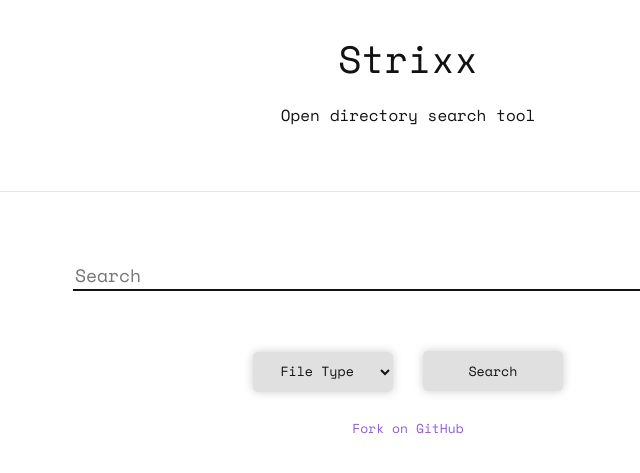
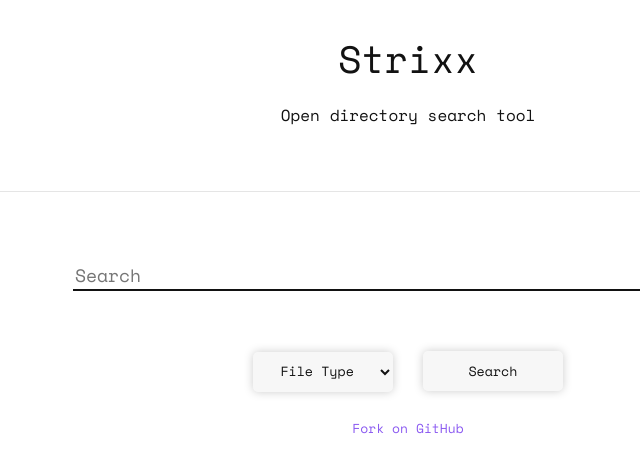
Before and after one commit to TheMetaphysicalCrook/strixx, a Jekyll site: the page built from index.html, in a window 1280 px wide. Shown: the top 473 px of the page, without its empty margins (232-872 px from the left). Built offline with Jekyll 4.4.1, drawn with Linux system fonts in a browser that asks for light colours.

Commit message:
Update main.scss

```diff
--- a/css/main.scss
+++ b/css/main.scss
@@ -17,7 +17,7 @@ $black: #121212;
 $white: #FFFFFF;
 
 $btn-dark: rgba(255, 255, 255, 12%);
-$btn-white: rgba(0, 0, 0, 12%);
+$btn-white: rgba(0, 0, 0, 3%);
 
 
 
```
